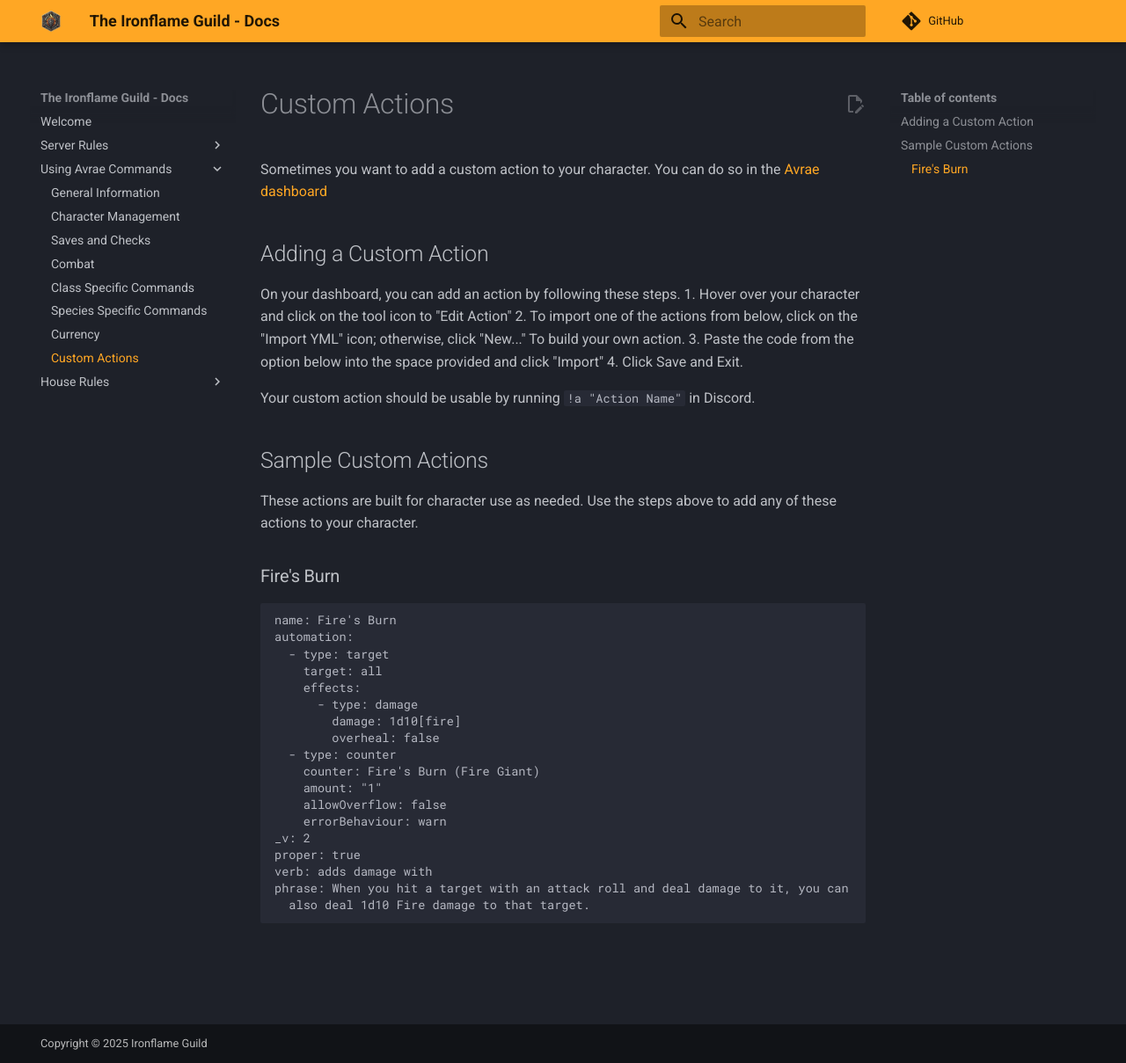
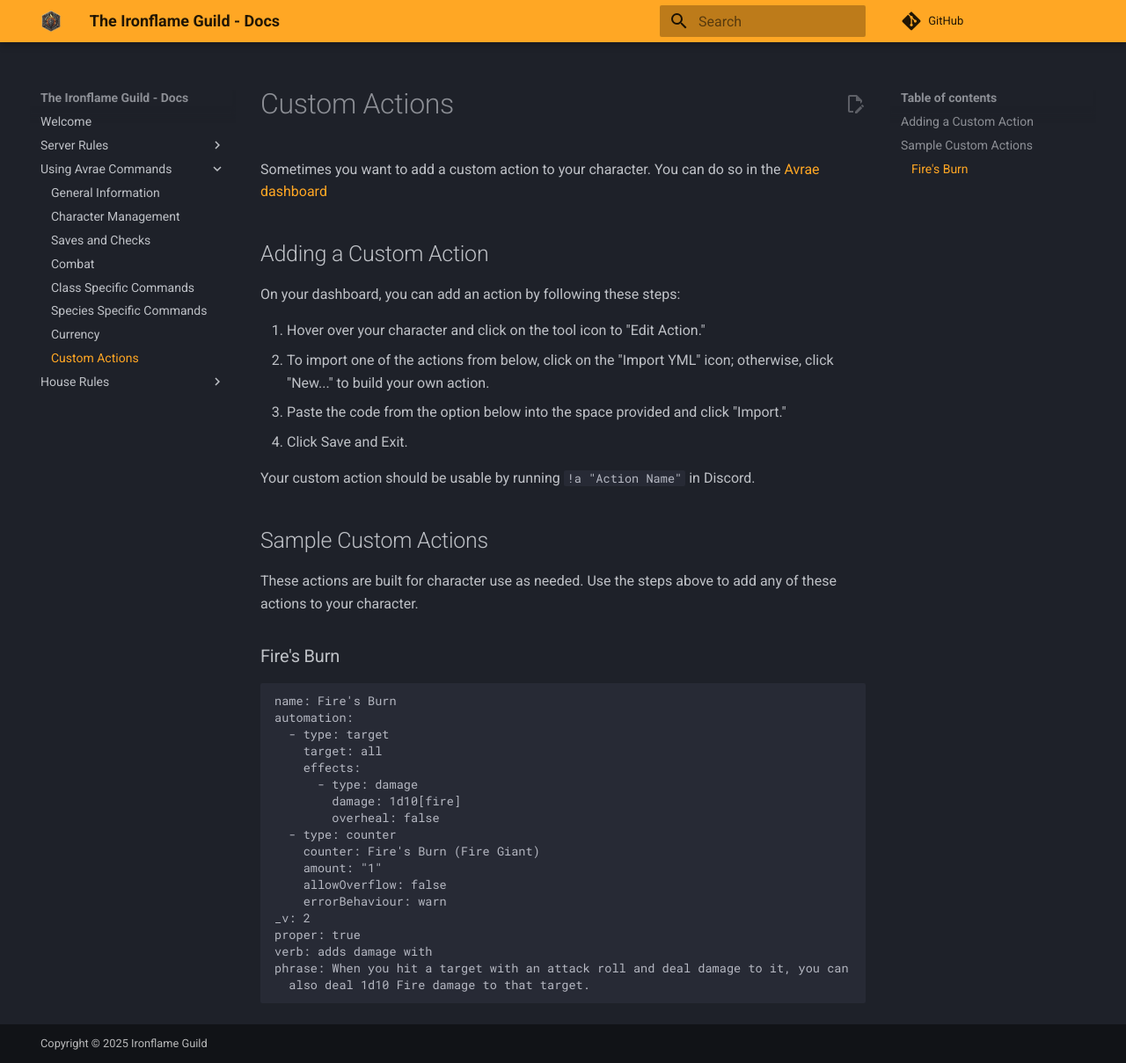
Before and after one commit to adamhstewart/doip-docs, an MkDocs documentation site: the page built from docs/custom-actions.md, in a window 1280 px wide and 1209 px high. Shown: the whole window at 88% size. Built offline with MkDocs 1.6.1 and Material for MkDocs 9.7.7, drawn with Linux system fonts in a browser that asks for light colours; comment, search, counter and statistics services are not loaded.

Commit message:
Fix typos.

```diff
--- a/docs/custom-actions.md
+++ b/docs/custom-actions.md
@@ -3,10 +3,11 @@ Sometimes you want to add a custom action to your character. You can do so in th
 
 ## Adding a Custom Action
 
-On your dashboard, you can add an action by following these steps.
-1. Hover over your character and click on the tool icon to "Edit Action"
-2. To import one of the actions from below, click on the "Import YML" icon; otherwise, click "New..." To build your own action.
-3. Paste the code from the option below into the space provided and click "Import"
+On your dashboard, you can add an action by following these steps:
+
+1. Hover over your character and click on the tool icon to "Edit Action."
+2. To import one of the actions from below, click on the "Import YML" icon; otherwise, click "New..." to build your own action.
+3. Paste the code from the option below into the space provided and click "Import."
 4. Click Save and Exit.
 
 Your custom action should be usable by running `!a "Action Name"` in Discord.
```
